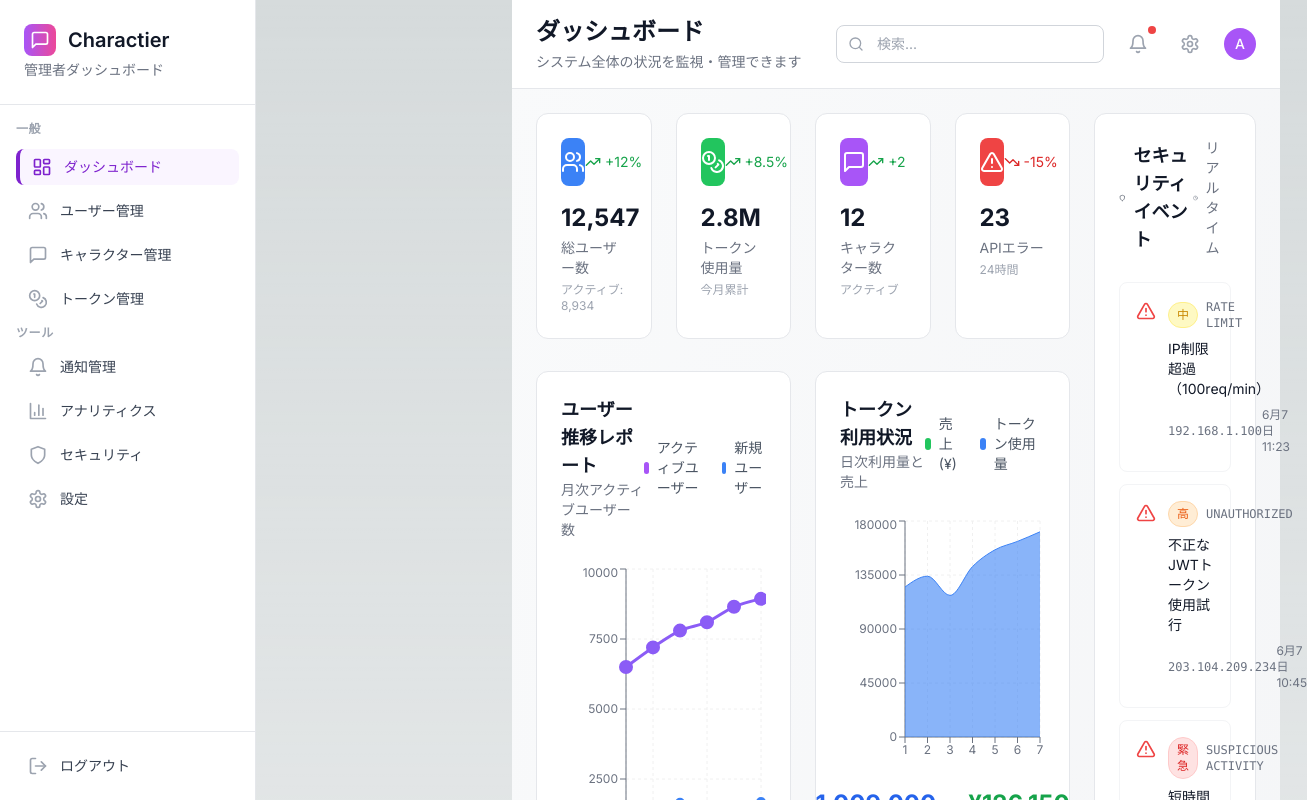
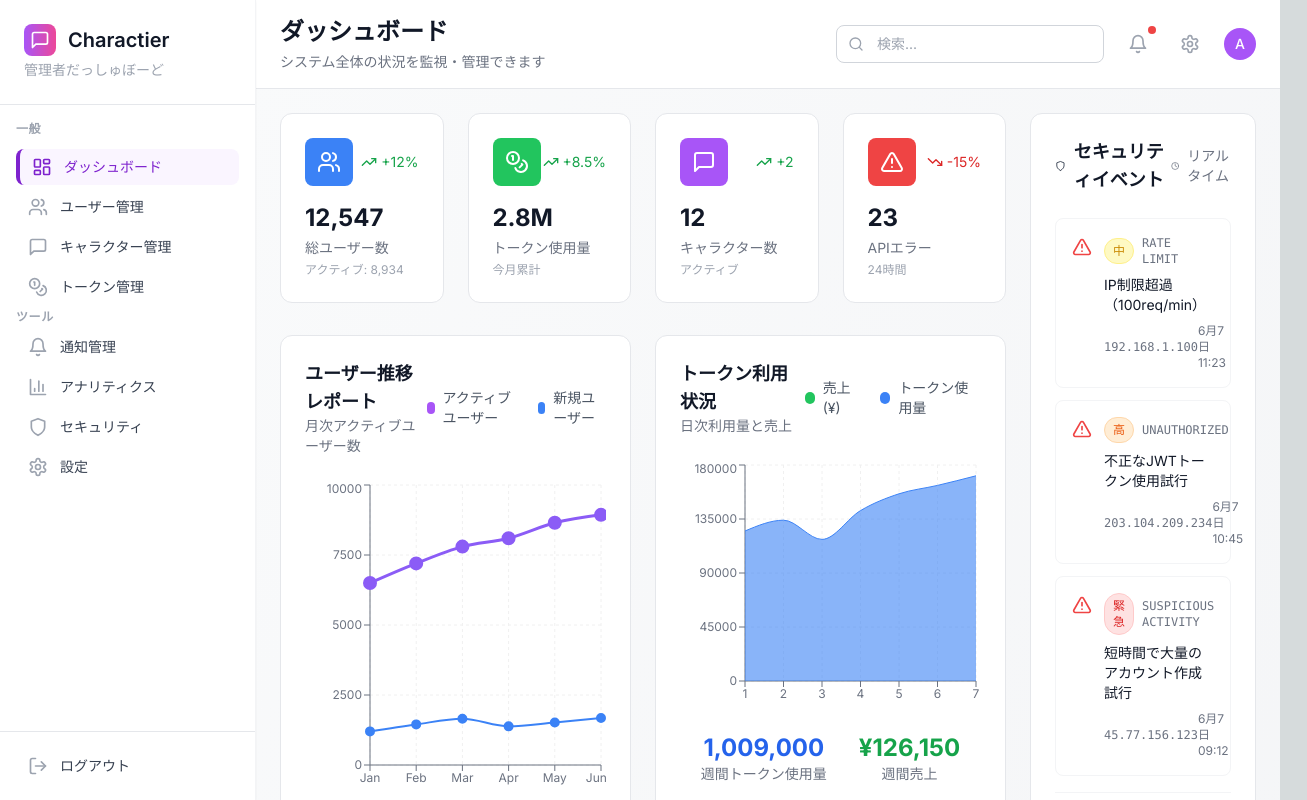
Before and after one commit to J-nakawatari/charactier-ai, a Next.js app in the folder frontend/: page /admin/dashboard in a window 1280 px wide. Shown: the top 800 px of the page, 1307 px wide, since content can reach past the window. Built offline with nearby package versions, Linux system fonts and the light colour scheme.

Commit message:
fix: Sidebarのfixed位置とマージン問題を修正
- Sidebarにfixed/z-50/overflow-y-autoを追加
- layout.tsxでflexレイアウトを削除、ml-64のみ使用
- テキストを「管理者だっしゅぼーど」に統一

```diff
--- a/frontend/app/admin/layout.tsx
+++ b/frontend/app/admin/layout.tsx
@@ -6,11 +6,11 @@ export default function AdminLayout({
   children: React.ReactNode;
 }) {
   return (
-    <div className="flex min-h-screen">
+    <>
       <Sidebar />
-      <main className="flex-1 ml-64 bg-gradient-to-br from-gray-50 to-gray-100">
+      <main className="ml-64 min-h-screen bg-gradient-to-br from-gray-50 to-gray-100">
         {children}
       </main>
-    </div>
+    </>
   );
 }
--- a/frontend/components/admin/Sidebar.tsx
+++ b/frontend/components/admin/Sidebar.tsx
@@ -29,7 +29,7 @@ export default function Sidebar() {
   const pathname = usePathname();
 
   return (
-    <div className="h-screen w-64 bg-white border-r border-gray-200 flex flex-col">
+    <div className="fixed top-0 left-0 z-50 h-screen w-64 bg-white border-r border-gray-100 flex flex-col shadow-sm overflow-y-auto">
       {/* ヘッダー */}
       <div className="p-6 border-b border-gray-200">
         <div className="flex items-center space-x-3">
@@ -38,11 +38,11 @@ export default function Sidebar() {
           </div>
           <h1 className="text-xl font-semibold text-gray-900">Charactier</h1>
         </div>
-        <p className="text-sm text-gray-500 mt-1">管理者ダッシュボード</p>
+        <p className="text-sm text-gray-400 mt-1">管理者だっしゅぼーど</p>
       </div>
 
       {/* ナビゲーション */}
-      <nav className="flex-1 p-4 space-y-2">
+      <nav className="flex-1 p-4 space-y-1 min-h-0">
         <div className="text-xs font-semibold text-gray-400 uppercase tracking-wider mb-3">
           一般
         </div>
```
